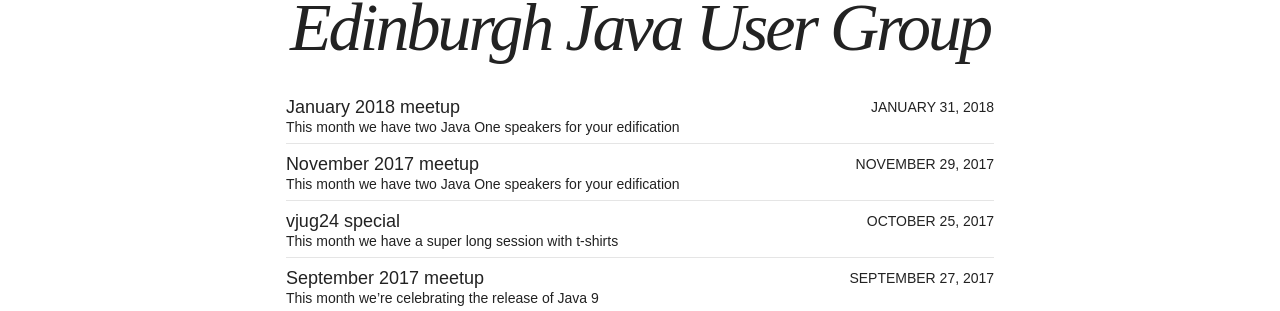
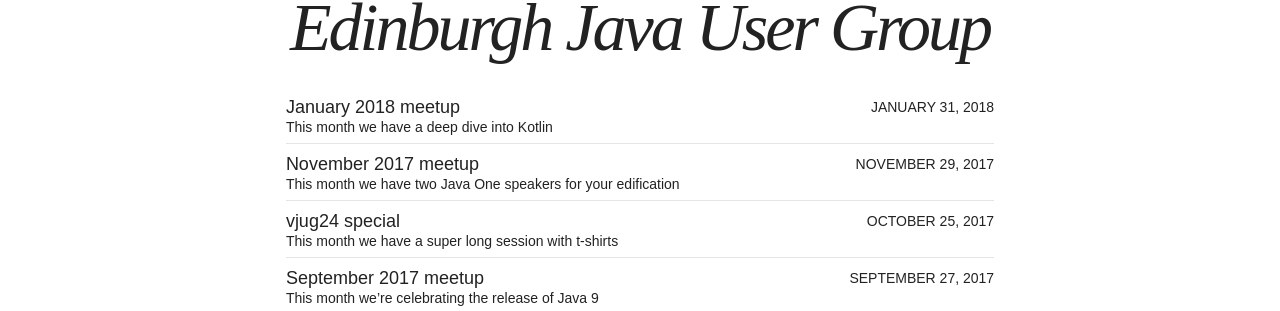
Before and after one commit to edjug/edjug.github.io, a Jekyll site: the page built from index.html, in a window 1280 px wide. Shown: the part 485-796 px from the top of the page. Built offline with Jekyll 4.4.1, drawn with Linux system fonts in a browser that asks for light colours; nearby versions of some CDN libraries.

Commit message:
fix details

```diff
--- a/_posts/2018-31-01-january2018-meetup.md
+++ b/_posts/2018-31-01-january2018-meetup.md
@@ -1,7 +1,7 @@
 ---
 layout: post
 title: "January 2018 meetup"
-excerpt: "This month we have two Java One speakers for your edification"
+excerpt: "This month we have a deep dive into Kotlin"
 categories: meetups
 date: 2018-01-31
 ---
```
